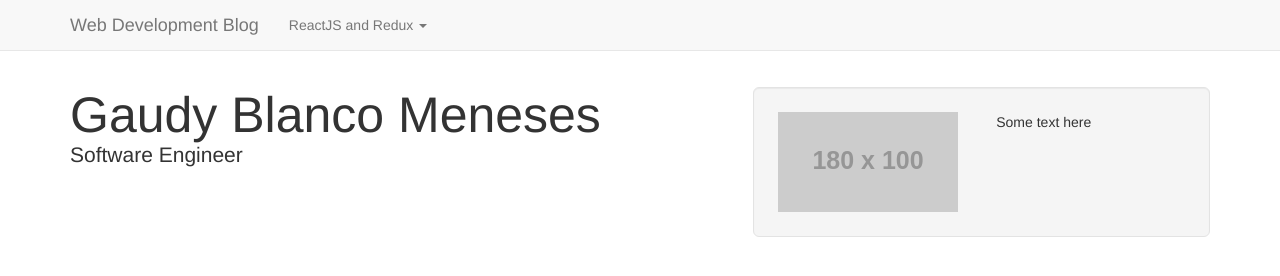
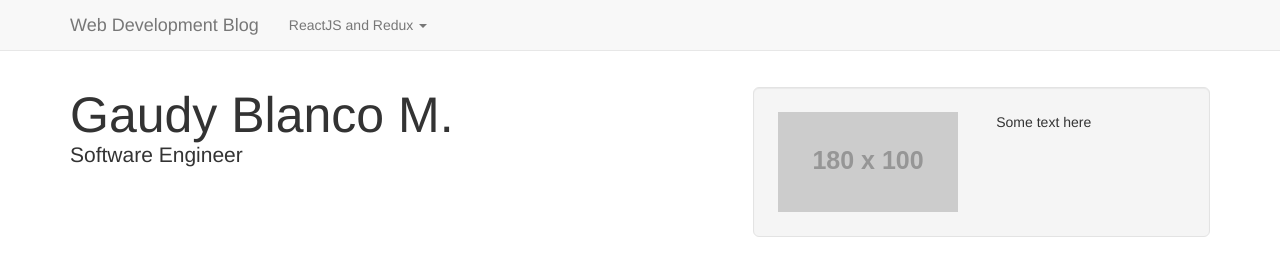
Before and after one commit to gbm2494/gbm2494.github.io, a plain HTML site: page index.html in a window 1280 px wide. Drawn offline with Linux system fonts and the light colour scheme; placeholder pictures from the web are drawn by us.

Commit message:
Little change

```diff
--- a/index.html
+++ b/index.html
@@ -20,7 +20,7 @@
     <div class="container">
         <div class="row">
           <div class="col-md-7">
-            <h1>Gaudy Blanco Meneses
+            <h1>Gaudy Blanco M.
               <p class="lead">Software Engineer</p>
             </h1>
           </div>
```
